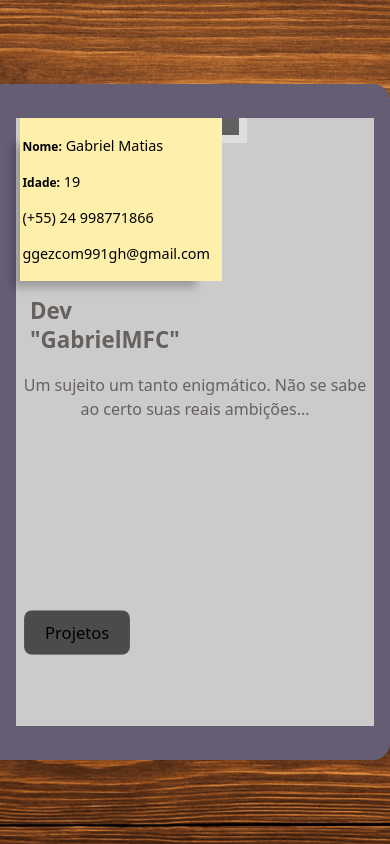
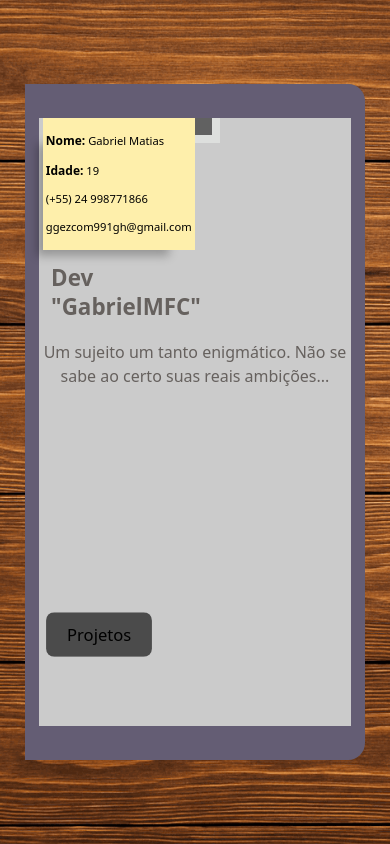
Before and after one commit to GabrielMFC/Portifolio, a React (Vite) app: page / in a window 390 px wide. Built offline with nearby package versions, Linux system fonts and the light colour scheme.

Commit message:
Tentando melhorar a responsividade para dispositivos móveis.

```diff
--- a/styles/dossier.css
+++ b/styles/dossier.css
@@ -1,6 +1,7 @@
 .dossierContainer{
     position: relative;
-    width: 50vh;
+    width: 98vw;
+    max-width: 340px;
     height: 80vh;
     background-color: #645D74;
     display: flex;
@@ -32,17 +33,16 @@
     background-color: #CBCBCB;
 }
 .notes{
-    width: 55%;
-    height: 26%;
     background-color: #FEEFAB;
     margin-left: 1.3%;
     box-shadow: -16px 16px 9px -10px rgba(0, 0, 0, 0.262);
-    padding: 0.6%;
+    padding: 1%;
     margin-bottom: 5%;
 }
 .notesInfo{
+    width: 100%;
     color: black;
-    font-size: 0.9rem;
+    font-size: 0.7rem;
     text-align: left;
 }
 .notesTopic{
```
